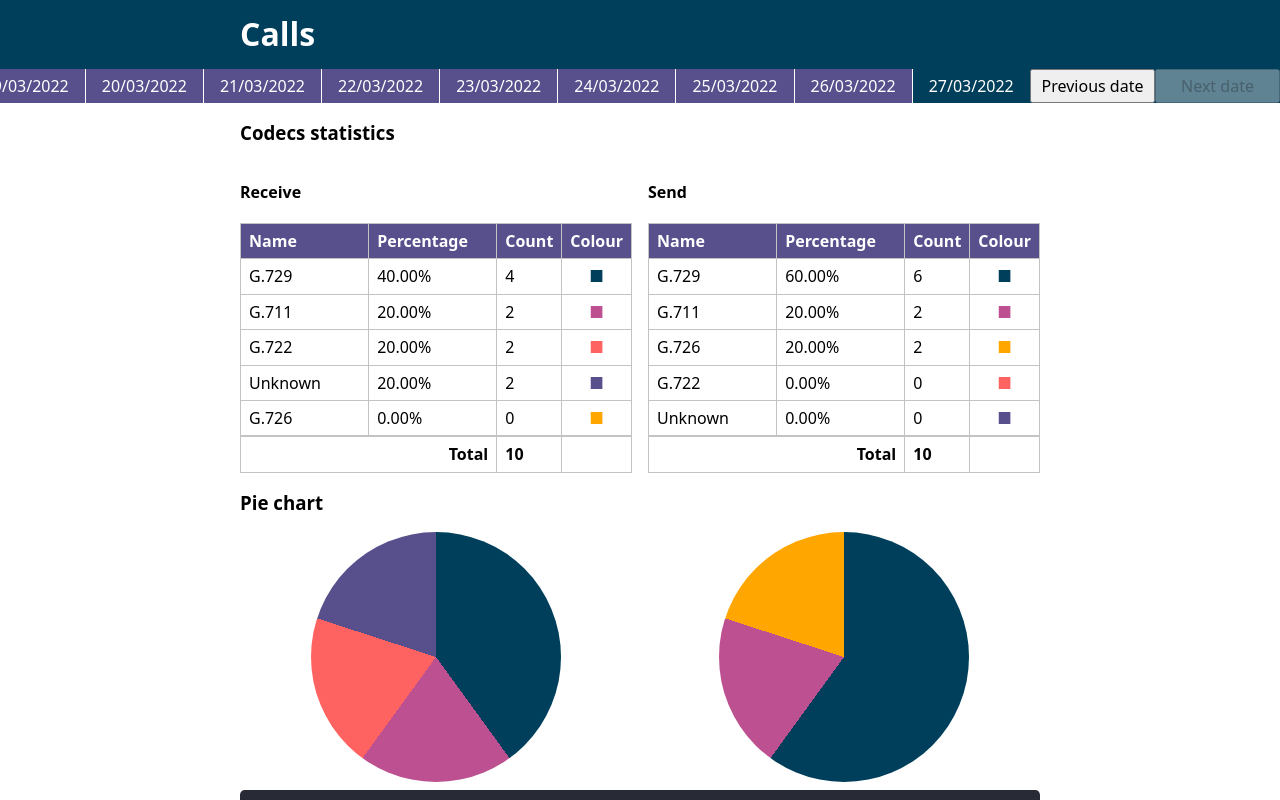
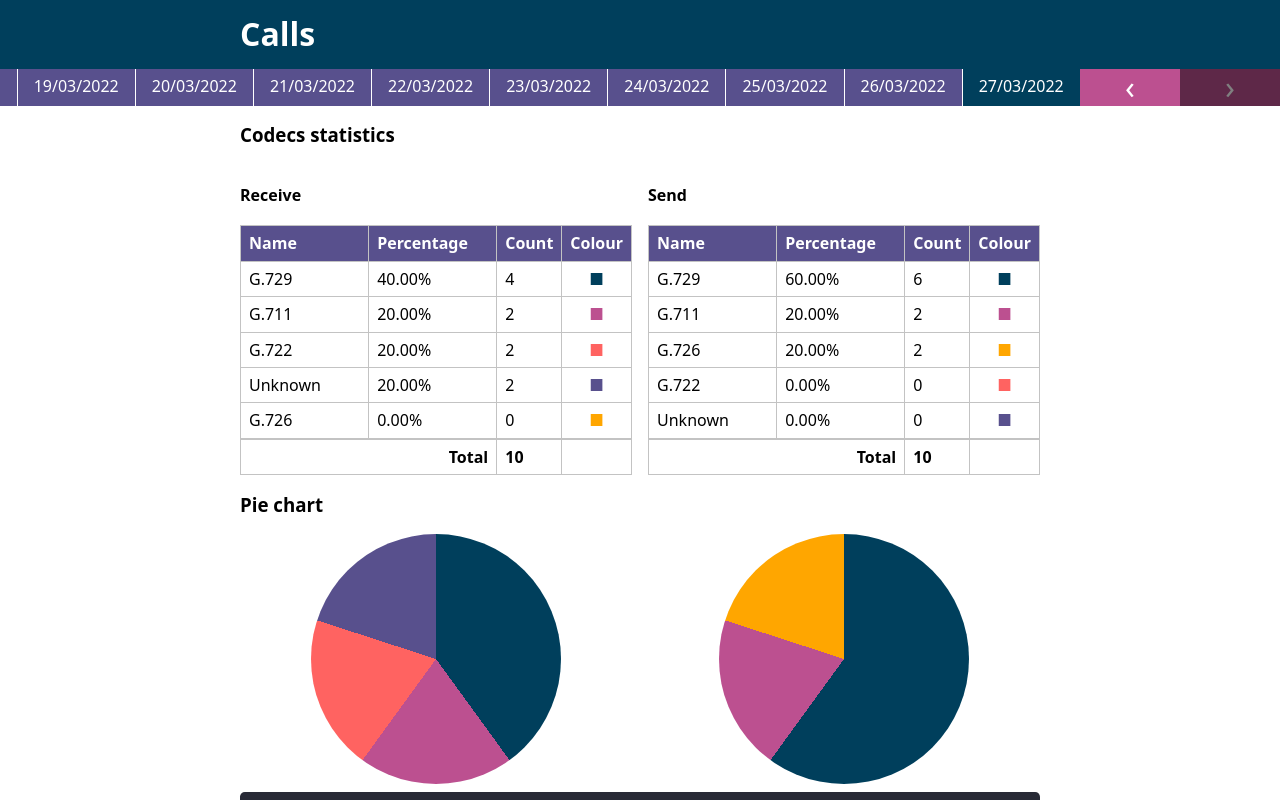
Before and after one commit to maurer2/fernsprecher-kodierer-dekodierer-schau, a React (Create React App) app in the folder app/: page /calls/2022-03-27 in a window 1280 px wide. Shown: the top 800 px of the page. Built offline with nearby package versions, Linux system fonts and the light colour scheme.

Commit message:
Added some nav button styles

```diff
--- a/app/src/features/calls/components/Navigation/Navigation.styles.ts
+++ b/app/src/features/calls/components/Navigation/Navigation.styles.ts
@@ -5,7 +5,7 @@ export const Navigation = styled('nav', {
   position: 'sticky',
   top: 0,
   display: 'grid',
-  gridTemplateColumns: '1fr repeat(2, minmax(max-content, 125px))',
+  gridTemplateColumns: '1fr repeat(2, minmax(max-content, 100px))',
   overflow: 'hidden',
   background: theme.colors.maniacMansion,
 });
@@ -75,7 +75,34 @@ export const Link = styled(NavLink, {
 });
 
 export const NavButton = styled('button', {
-  '&:not([disabled])': {
-    cursor: 'pointer',
+  display: 'flex',
+  padding: 0,
+  justifyContent: 'center',
+  alignItems: 'baseline',
+  border: 0,
+  fontSize: '2rem',
+  cursor: 'pointer',
+  background: theme.colors.berryBoost,
+  color: theme.colors.white,
+
+  '&:not([disabled]):hover': {
+    background: theme.colors.white,
+    color: theme.colors.berryBoost,
   },
+
+  '&[disabled]': {
+    cursor: 'auto',
+    background: theme.colors.berryBoost,
+    filter: 'brightness(0.5)',
+  },
+
+  // https://github.com/modulz/stitches/issues/447
+  // variants: {
+  //   disabled: {
+  //     true: {
+  //       background: theme.colors.berryBoost,
+  //       cursor: 'auto',
+  //     },
+  //   },
+  // },
 });
--- a/app/src/features/calls/components/Navigation/Navigation.tsx
+++ b/app/src/features/calls/components/Navigation/Navigation.tsx
@@ -100,14 +100,16 @@ const Navigation: FC<Readonly<Types.NavigationProps>> = ({
         onClick={goToNewDate(Types.dateNavigation.previousDate)}
         disabled={!previousDate}
       >
-        Previous date
+        &lsaquo;
+        <span className="visually-hidden">Previous date</span>
       </Styles.NavButton>
       <Styles.NavButton
         type="button"
         onClick={goToNewDate(Types.dateNavigation.nextDate)}
         disabled={!nextDate}
       >
-        Next date
+        &rsaquo;
+        <span className="visually-hidden">Previous date</span>
       </Styles.NavButton>
     </Styles.Navigation>
   );
```
